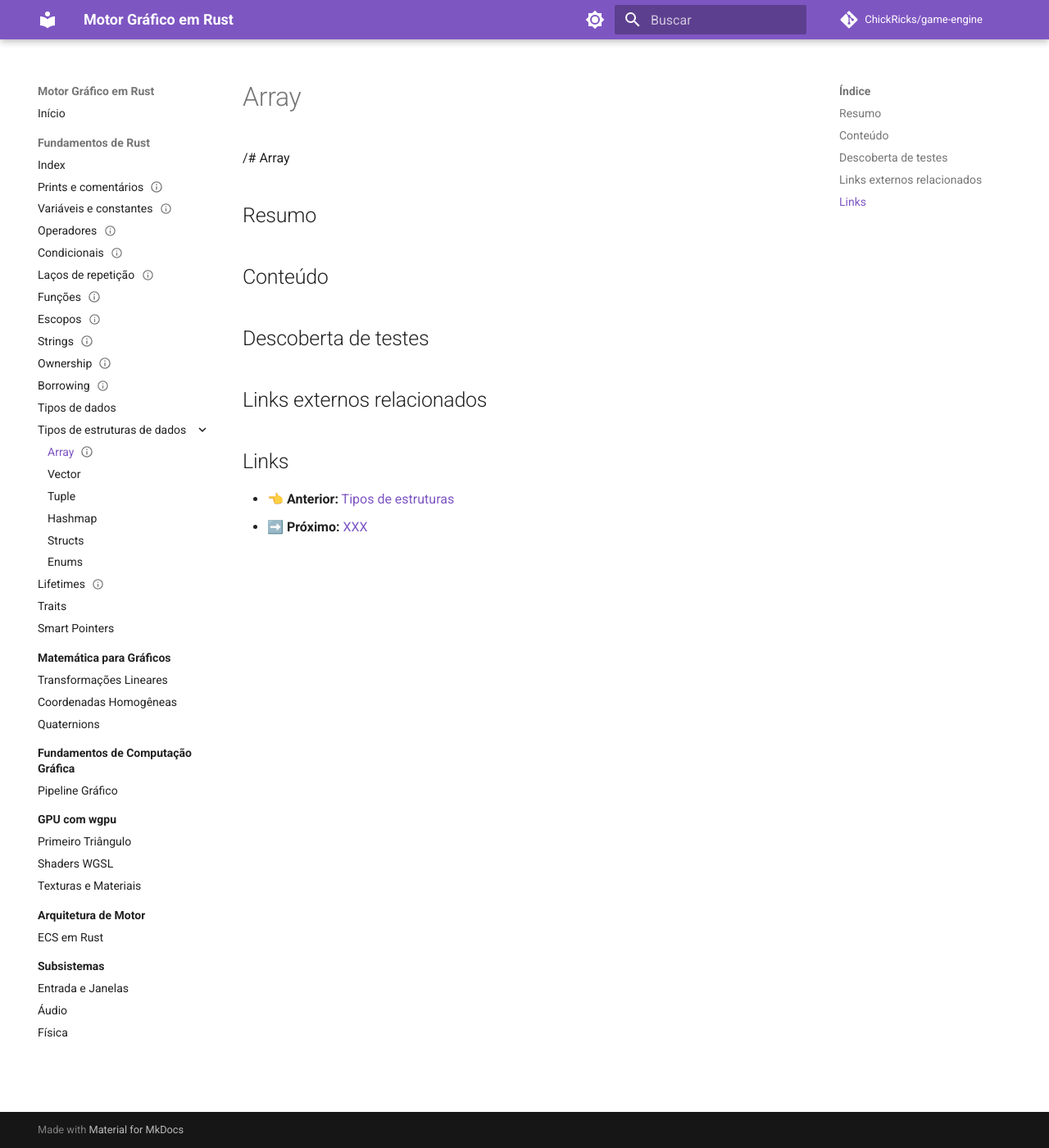
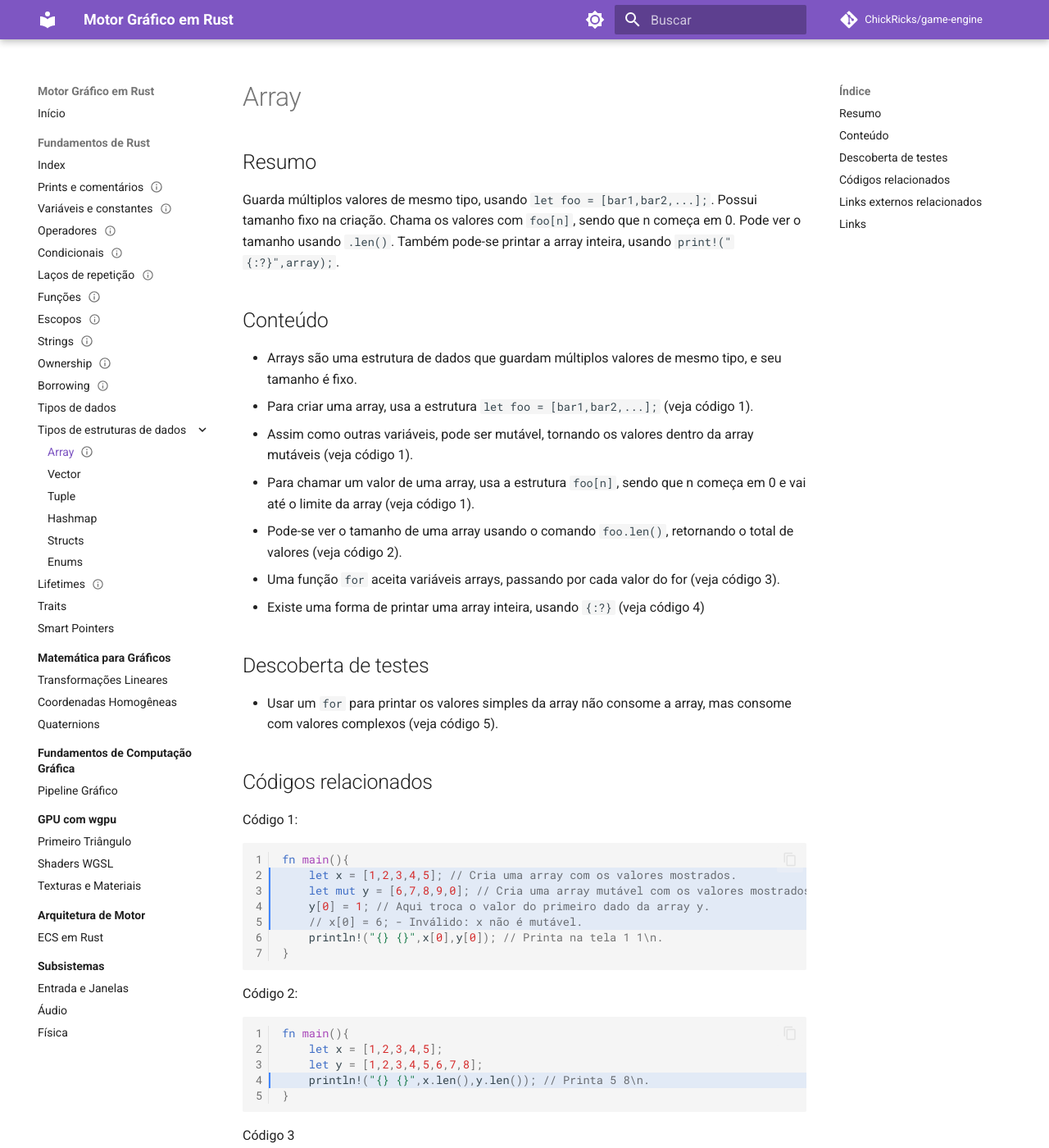
Before and after one commit to ChickRicks/game-engine, an MkDocs documentation site: the page built from docs/1-fundamentos-rust/Estruturas-de-dados/Array.md, in a window 1280 px wide and 1400 px high. Shown: the whole window at 82% size. Built offline with MkDocs 1.6.1 and Material for MkDocs 9.7.7, drawn with Linux system fonts in a browser that asks for light colours; comment, search, counter and statistics services are not loaded; some of the changed text lies outside the part shown.

Commit message:
vault backup: 2026-11-07 22:36:46

````diff
--- a/docs/1-fundamentos-rust/Estruturas-de-dados/Array.md
+++ b/docs/1-fundamentos-rust/Estruturas-de-dados/Array.md
@@ -1,21 +1,77 @@
 ---
-status: pendente
-criado: "2026-11-02"
-modificado: "2026-11-02"
+status: Em andamento
+criado: 2026-11-02
+modificado: 2026-11-02
 autor: ChickRicks
 ---
-/# Array
+# Array
 
 ## Resumo
-<!-- Descreva brevemente o objetivo deste tópico -->
+Guarda múltiplos valores de mesmo tipo, usando `let foo = [bar1,bar2,...];`. Possui tamanho fixo na criação. Chama os valores com `foo[n]`, sendo que n começa em 0. Pode ver o tamanho usando `.len()`. Também pode-se printar a array inteira, usando `print!("{:?}",array);`.
 
 ## Conteúdo
-<!-- Preencha conforme avança o estudo -->
+-  Arrays são uma estrutura de dados que guardam múltiplos valores de mesmo tipo, e seu tamanho é fixo.
+- Para criar uma array, usa a estrutura `let foo = [bar1,bar2,...];` (veja código 1).
+- Assim como outras variáveis, pode ser mutável, tornando os valores dentro da array mutáveis (veja código 1).
+- Para chamar um valor de uma array, usa a estrutura `foo[n]`, sendo que n começa em 0 e vai até o limite da array (veja código 1).
+- Pode-se ver o tamanho de uma array usando o comando `foo.len()`, retornando o total de valores (veja código 2).
+- Uma função `for` aceita variáveis arrays, passando por cada valor do for (veja código 3).
+- Existe uma forma de printar uma array inteira, usando `{:?}` (veja código 4)
 
 ## Descoberta de testes
-
+- Usar um `for` para printar os valores simples da array não consome a array, mas consome com valores complexos (veja código 5).
+## Códigos relacionados
+Código 1:
+```rust hl_lines="2-5" linenums="1"
+fn main(){
+	let x = [1,2,3,4,5]; // Cria uma array com os valores mostrados.
+	let mut y = [6,7,8,9,0]; // Cria uma array mutável com os valores mostrados.
+	y[0] = 1; // Aqui troca o valor do primeiro dado da array y.
+	// x[0] = 6; - Inválido: x não é mutável.
+	println!("{} {}",x[0],y[0]); // Printa na tela 1 1\n.
+}
+```
+Código 2:
+```rust hl_lines="4" linenums="1"
+fn main(){
+	let x = [1,2,3,4,5];
+	let y = [1,2,3,4,5,6,7,8];
+	println!("{} {}",x.len(),y.len()); // Printa 5 8\n.
+}
+```
+Código 3
+```rust hl_lines="3" linenums="1"
+fn main(){
+	let x = [1,2,3,4,5];
+	for num in x{
+		println!("{}",num); // Printa cada valor de x, seguido com um \n.
+	}
+}
+```
+Código 4
+```rust hl_lines="3" linenums="1"
+fn main(){
+	let x = [1,2,3,4,5,6];
+	println!("{:?}",x); // Printa [1,2,3,4,5,6]\n.
+}
+```
+Código 5
+```rust hl_lines="4 6-7 9 11" linenums="1"
+fn main(){
+	let x = [1,7,2,1,2,9];
+	for num in x{
+		println!("{}",num); // Printando cada número para tentar exaurir, que no fim apenas copia os valores.
+	}
+	println!("{:?}",x); // Continua printando [1,7,2,1,2,9]\n
+	let y =["a".to_string(),"b".to_string(),"c".to_string(),"d".to_string(),"e".to_string()];
+	for texto in y{
+		println!("{}",texto);
+	}
+	// println!("{:?}",y) - Inválido: possui valores que foram movidos para o for.
+}
+```
 ## Links externos relacionados
-
+- [W3School arrays](https://www.w3schools.com/rust/rust_arrays.php)
 ## Links
 - 👈 **Anterior:** [Tipos de estruturas]()
 - ➡️ **Próximo:** [XXX](XXX)
````
Also changed, not shown: docs/1-fundamentos-rust/11-Tipos-de-estrutura-de-dados.md (+3 -0 lines), 1 other file.
